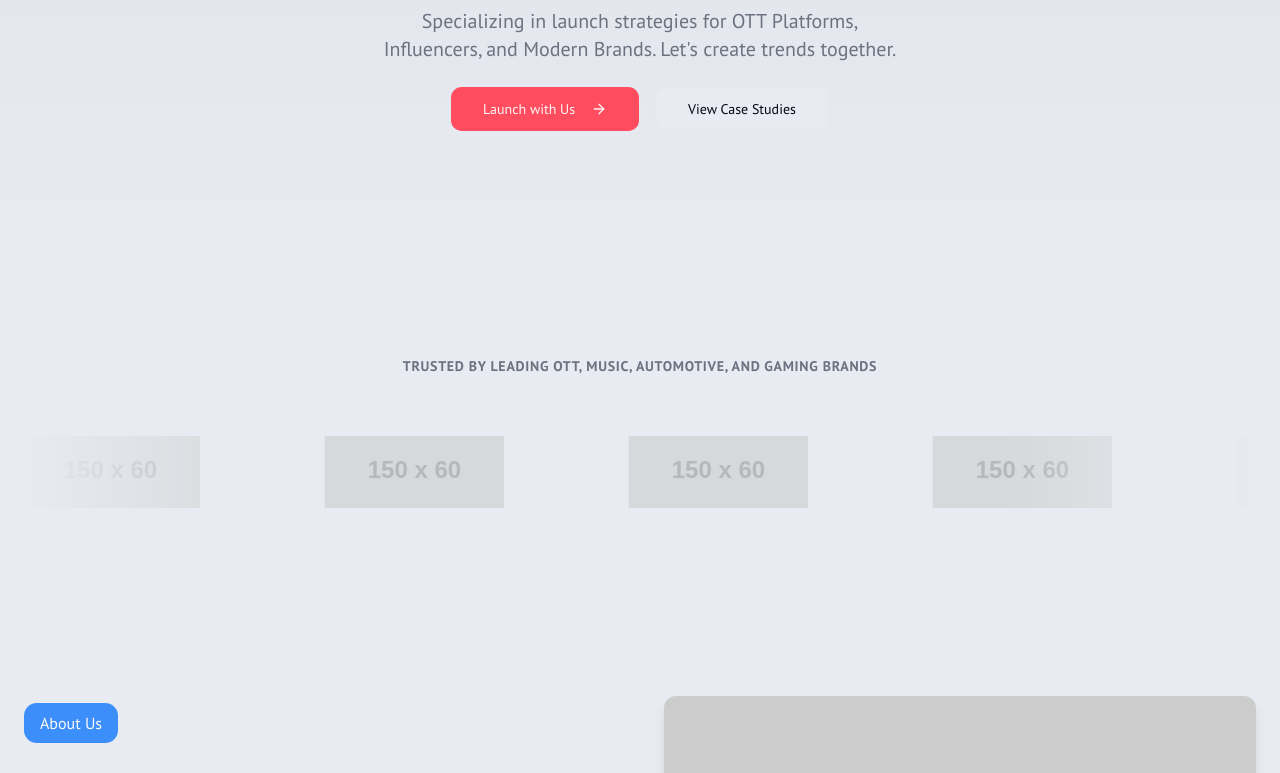
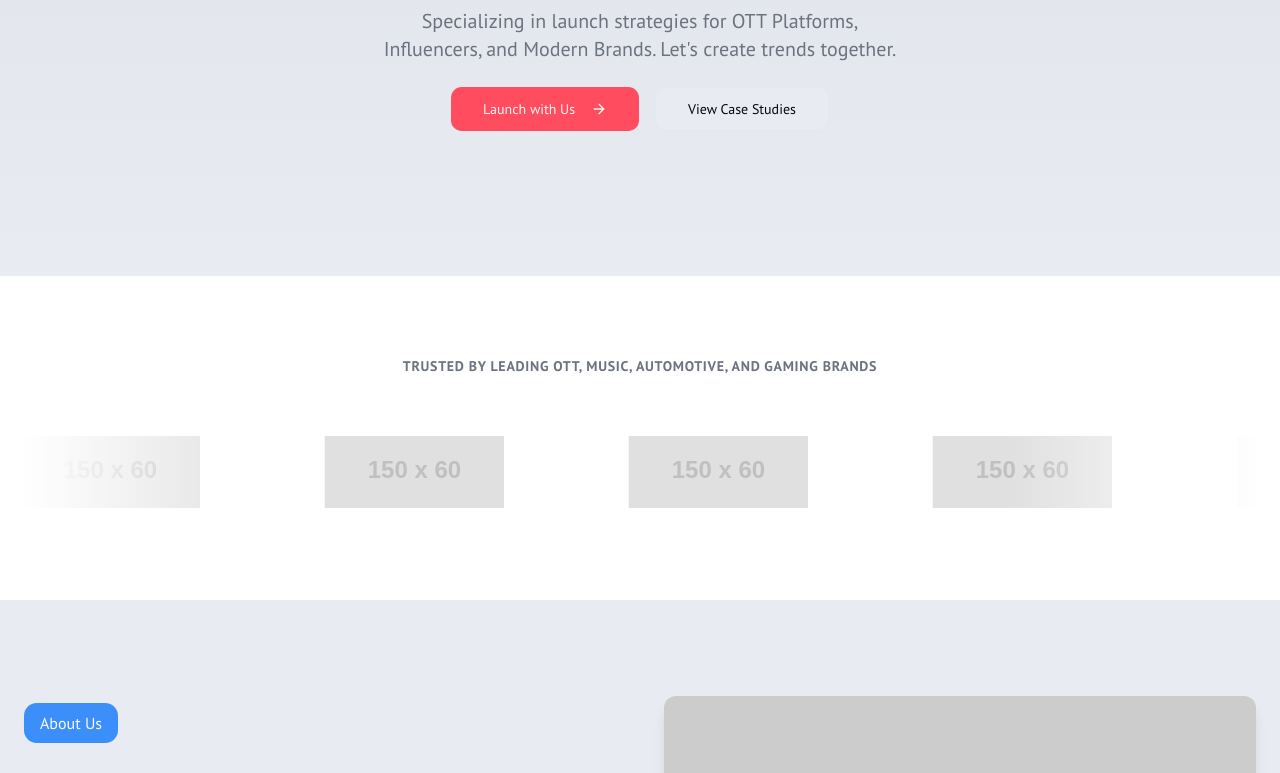
Before and after one commit to rajvsingh11/rexxMedia, a Next.js app: page / in a window 1280 px wide. Shown: the part 524-1297 px from the top of the page. Built offline with nearby package versions, Linux system fonts and the light colour scheme; a web font is replaced by a local one.

Commit message:
change the bg color of client logo section to the one similar to service

```diff
--- a/src/components/sections/client-logos.tsx
+++ b/src/components/sections/client-logos.tsx
@@ -14,7 +14,7 @@ const allLogos = [...logos, ...logos]; // Duplicate for seamless scroll
 
 export default function ClientLogos() {
   return (
-    <section className="py-20 bg-background" data-aos="slide-up">
+    <section className="py-20 bg-card" data-aos="slide-up">
       <div className="container mx-auto px-4 md:px-6">
         <h3 className="text-center text-sm font-semibold text-muted-foreground tracking-wider uppercase mb-12">
           Trusted by leading OTT, music, automotive, and gaming brands
```
